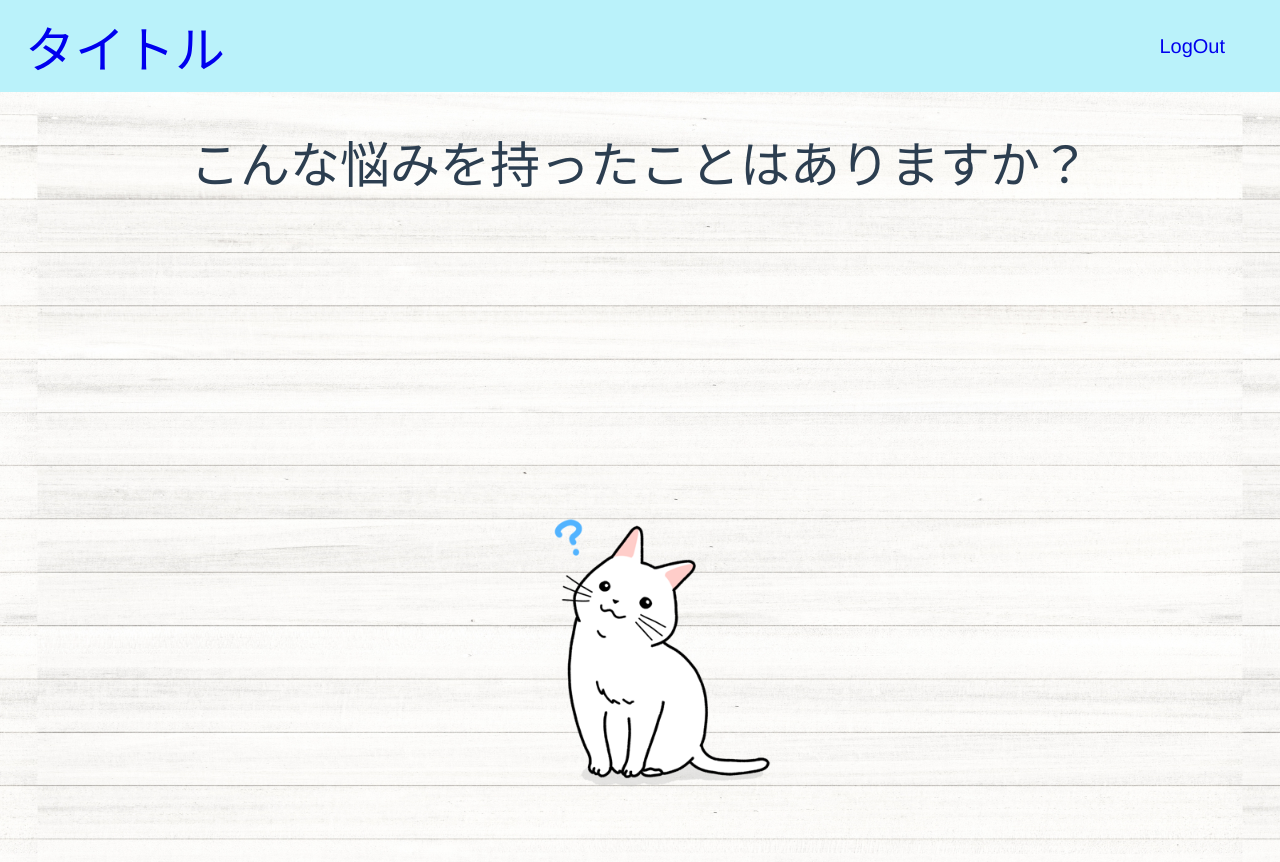
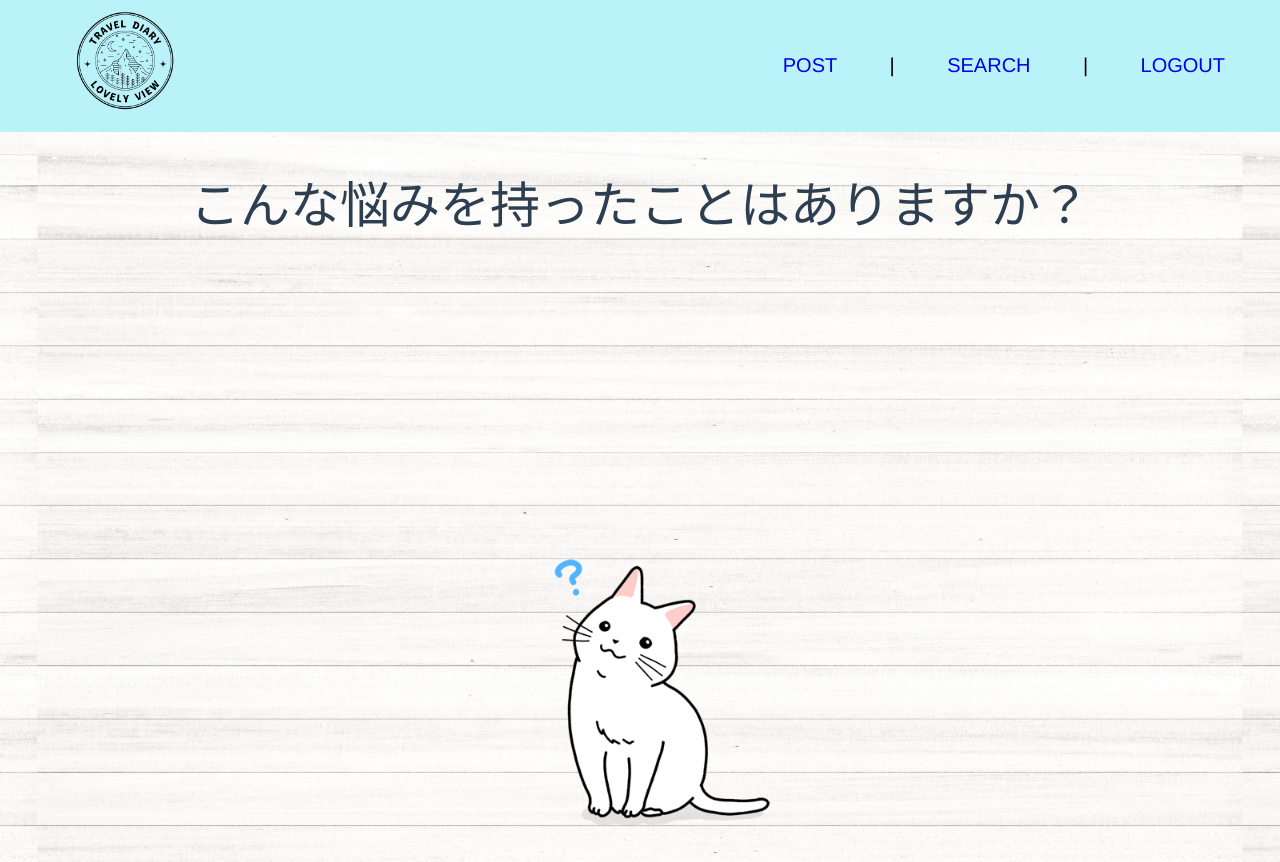
Before and after one commit to webEx15-team9/original-team-app, a Vue app: page /about in a window 1280 px wide. Shown: the top 862 px of the page. Built offline with nearby package versions, Linux system fonts and the light colour scheme.

Commit message:
デザイン進めた

```diff
--- a/src/components/Footer.vue
+++ b/src/components/Footer.vue
@@ -1,6 +1,6 @@
 <template>
   <footer class="footer">
-    <div class="title">タイトル</div>
+    <div class="title">日本絶景ダイアリー</div>
   </footer>
 </template>
 
@@ -13,6 +13,6 @@
 .title {
   display: inline-flex;
   justify-content: center;
-  font-size: 30px;
+  font-size: 20px;
 }
 </style>
--- a/src/components/Header.vue
+++ b/src/components/Header.vue
@@ -1,8 +1,14 @@
 <template>
   <header class="header">
-    <router-link to="/about" class="header_title">タイトル</router-link>
+    <router-link to="/about" class="header_title">
+      <img src="../assets/ロゴ.png" class="header_logo" />
+    </router-link>
     <div class="nav">
-      <router-link to="/" class="nav_link">LogOut</router-link>
+      <router-link to="/post" class="nav_link">POST</router-link>
+      <div class="border">|</div>
+      <router-link to="/search" class="nav_link">SEARCH</router-link>
+      <div class="border">|</div>
+      <router-link to="/" class="nav_link">LOGOUT</router-link>
     </div>
   </header>
 </template>
@@ -22,13 +28,28 @@
   text-decoration: none;
 }
 
+.header_logo {
+  width: 100px;
+  padding-left: 50px;
+}
+
 .nav {
   display: flex;
   padding-right: 15px;
   font-size: 20px;
+  color: black;
 }
 .nav_link {
-  padding-right: 30px;
+  margin: 0px 30px;
   text-decoration: none;
 }
+
+.nav_link:hover {
+  font-weight: 600;
+  color: black;
+}
+
+.border {
+  width: 50px;
+}
 </style>
--- a/src/views/Home.vue
+++ b/src/views/Home.vue
@@ -1,6 +1,7 @@
 <template>
   <div class="home">
-    <div class="intro">タイトルへようこそ！</div>
+    <div class="intro">日本絶景ダイアリーへようこそ！</div>
+    <img src="../assets/ロゴ.png" style="margin-bottom: 50px" />
     <div>
       <button v-on:click="login" class="googlelogin">
         Googleアカウントでログイン
@@ -44,10 +45,11 @@ export default {
 
 .intro {
   font-size: 50px;
-  padding: 50px;
+  padding: 30px;
 }
 
 .googlelogin {
+  padding-top: 50px;
   display: flex;
   justify-content: center;
   align-items: center;
```
Also changed, not shown: src/assets/ロゴ.png (added).
